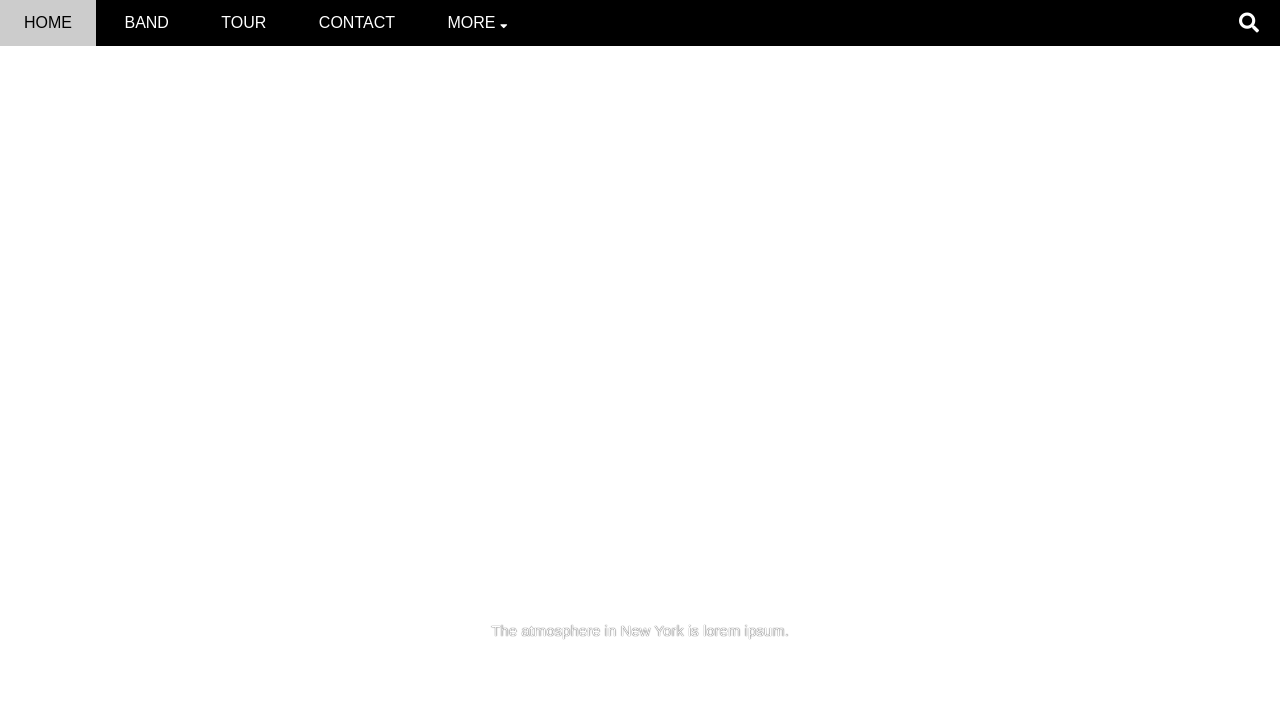
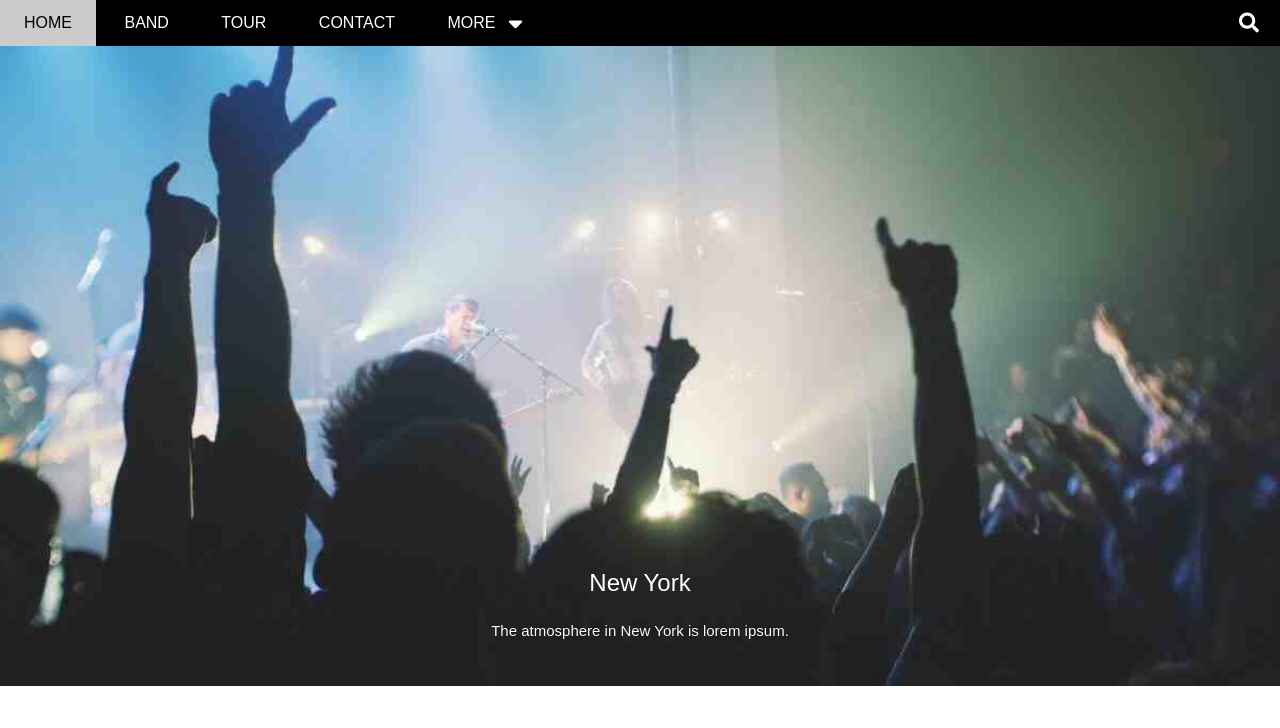
Before and after one commit to HanNguyen248/The__Band, a plain HTML site: page index.html in a window 1280 px wide. Shown: the top 728 px of the page. Drawn offline with Linux system fonts and the light colour scheme.

Commit message:
Update style.css

```diff
--- a/assets/css/style.css
+++ b/assets/css/style.css
@@ -153,7 +153,8 @@ html{
 }
 
 #nav .nav-arrow-down{
-    font-size: 12px;
+    font-size: 24px;
+    padding-left: 8px;
 }
 
 #header .mobile-menu-btn{
@@ -193,7 +194,7 @@ html{
     position: relative;
     margin-top: 46px;
     padding-top: 50%;
-    background: url('../img/slider1.jpg') top center / cover no-repeat;
+    background: url('/assets/css/img/slider1.jpg') top center / cover no-repeat;
 }
 
 #slider .text-content{
@@ -359,7 +360,7 @@ html{
     opacity: 1.2;
 }
 
-.contact-info i[class*="ti-"]{
+.contact-info i[class*="fas"]{
     width: 30px;
     display: inline-block;
 }
```
